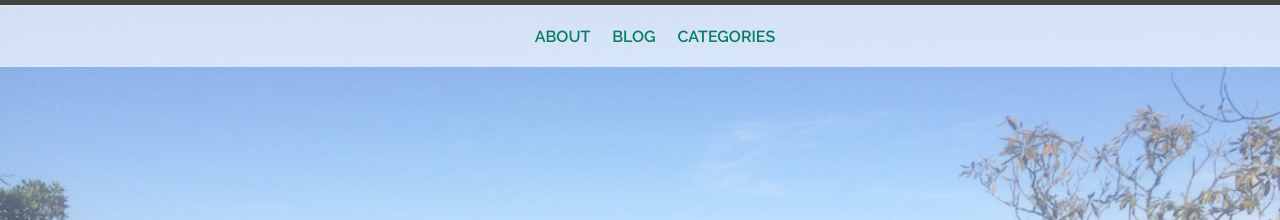
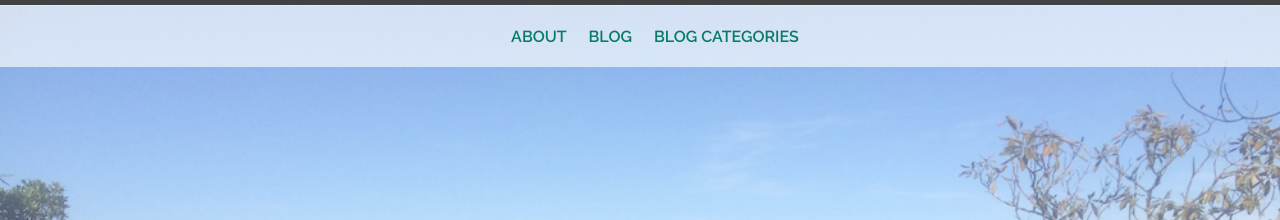
Before and after one commit to seimith/seimith.github.io, a Jekyll site: the page built from index.html, in a window 1280 px wide and 900 px high. Shown: the top 220 px of the window. Built offline with Jekyll 4.4.1, drawn with Linux system fonts in a browser that asks for light colours.

Commit message:
Specify categories

```diff
--- a/_includes/header.html
+++ b/_includes/header.html
@@ -4,7 +4,7 @@
     <ul class="menu">
       <li><a href="/about/">About</a></li>
       <li><a href="/#">Blog</a></li>
-      <li><a href="/categories/">Categories</a></li>
+      <li><a href="/categories/">Blog Categories</a></li>
     </ul>
   </div>
 
```
Also changed, not shown: 3 other files.
